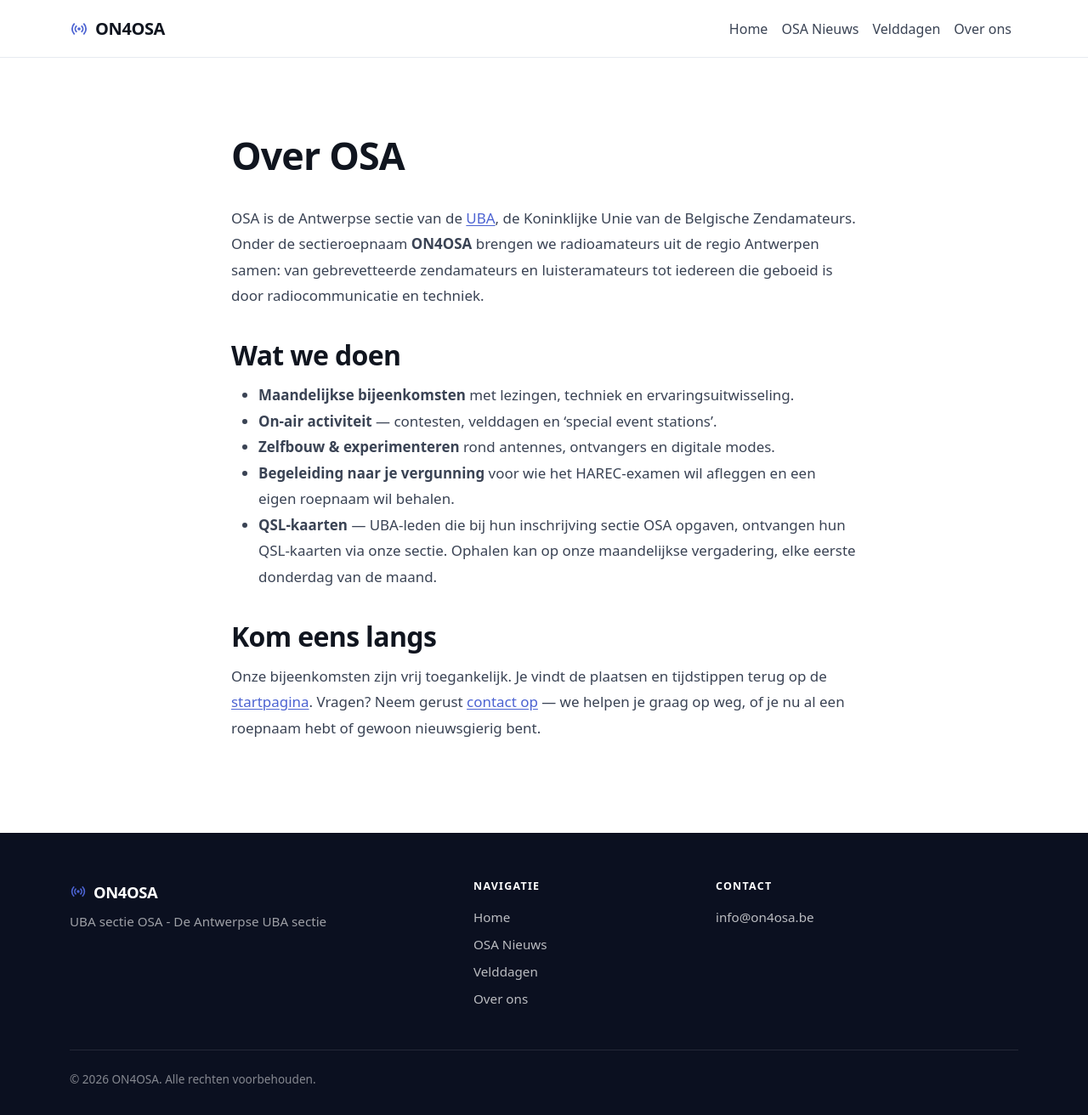
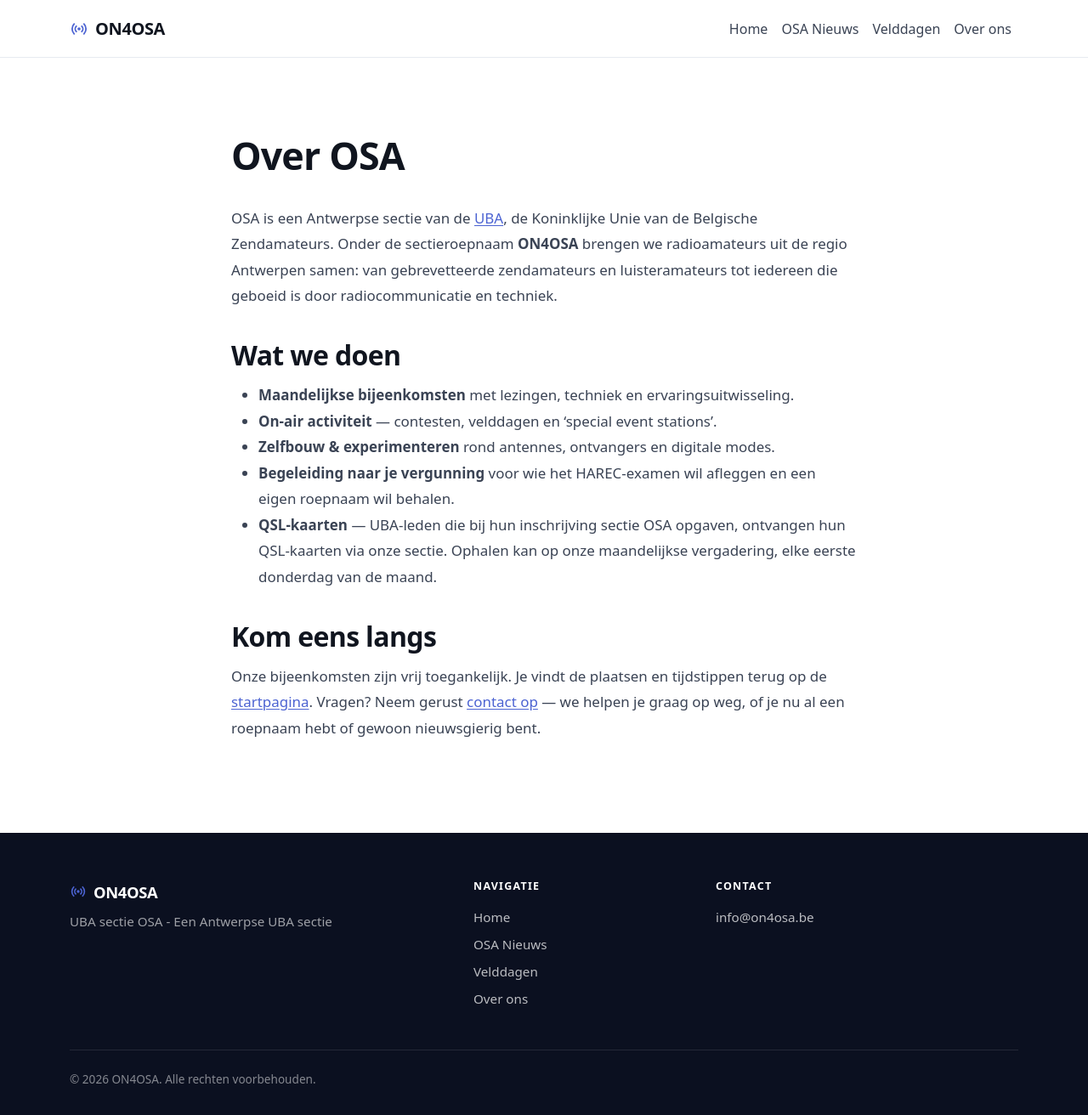
Before and after one commit to ON4OSA/on4osa.github.io, a Jekyll site: the page built from about.md, in a window 1280 px wide and 1312 px high. Shown: the whole window at 85% size. Built offline with Jekyll 4.4.1, drawn with Linux system fonts in a browser that asks for light colours.

Commit message:
change 'de' sectie naar 'een' sectie

```diff
--- a/_config.yml
+++ b/_config.yml
@@ -1,8 +1,8 @@
 # Site settings
 title: ON4OSA
-tagline: UBA sectie OSA - De Antwerpse UBA sectie
+tagline: UBA sectie OSA - Een Antwerpse UBA sectie
 description: >-
-  ON4OSA is de Antwerpse sectie (OSA) van de UBA, de Koninklijke Unie van
+  ON4OSA is een Antwerpse sectie (OSA) van de UBA, de Koninklijke Unie van
   de Belgische Zendamateurs. Ontdek onze bijeenkomsten, activiteiten en de
   wereld van de radioamateur.
 email: info@on4osa.be
--- a/_layouts/home.html
+++ b/_layouts/home.html
@@ -9,9 +9,9 @@
     <div class="row justify-content-center text-center">
       <div class="col-lg-9">
         <p class="hero-eyebrow">Radioamateurs in Antwerpen · ON4OSA</p>
-        <h1 class="hero-title">Welkom bij OSA,<br>de Antwerpse UBA sectie</h1>
+        <h1 class="hero-title">Welkom bij OSA,<br>een Antwerpse UBA sectie</h1>
         <p class="hero-lead">
-          De Antwerpse sectie van de UBA, de Koninklijke Unie van de Belgische
+          Een Antwerpse sectie van de UBA, de Koninklijke Unie van de Belgische
           Zendamateurs. Van je eerste QSO tot contesten, homebrew en de weg naar
           je zendvergunning — bij ons kom je verder op de band.
         </p>
--- a/about.md
+++ b/about.md
@@ -2,10 +2,10 @@
 layout: page
 title: Over OSA
 permalink: /about/
-description: Over OSA (ON4OSA), de Antwerpse sectie van de UBA voor radioamateurs.
+description: Over OSA (ON4OSA), een Antwerpse sectie van de UBA voor radioamateurs.
 ---
 
-OSA is de Antwerpse sectie van de [UBA](https://www.uba.be/), de Koninklijke
+OSA is een Antwerpse sectie van de [UBA](https://www.uba.be/), de Koninklijke
 Unie van de Belgische Zendamateurs. Onder de sectieroepnaam **ON4OSA** brengen
 we radioamateurs uit de regio Antwerpen samen: van gebrevetteerde zendamateurs
 en luisteramateurs tot iedereen die geboeid is door radiocommunicatie en
```
